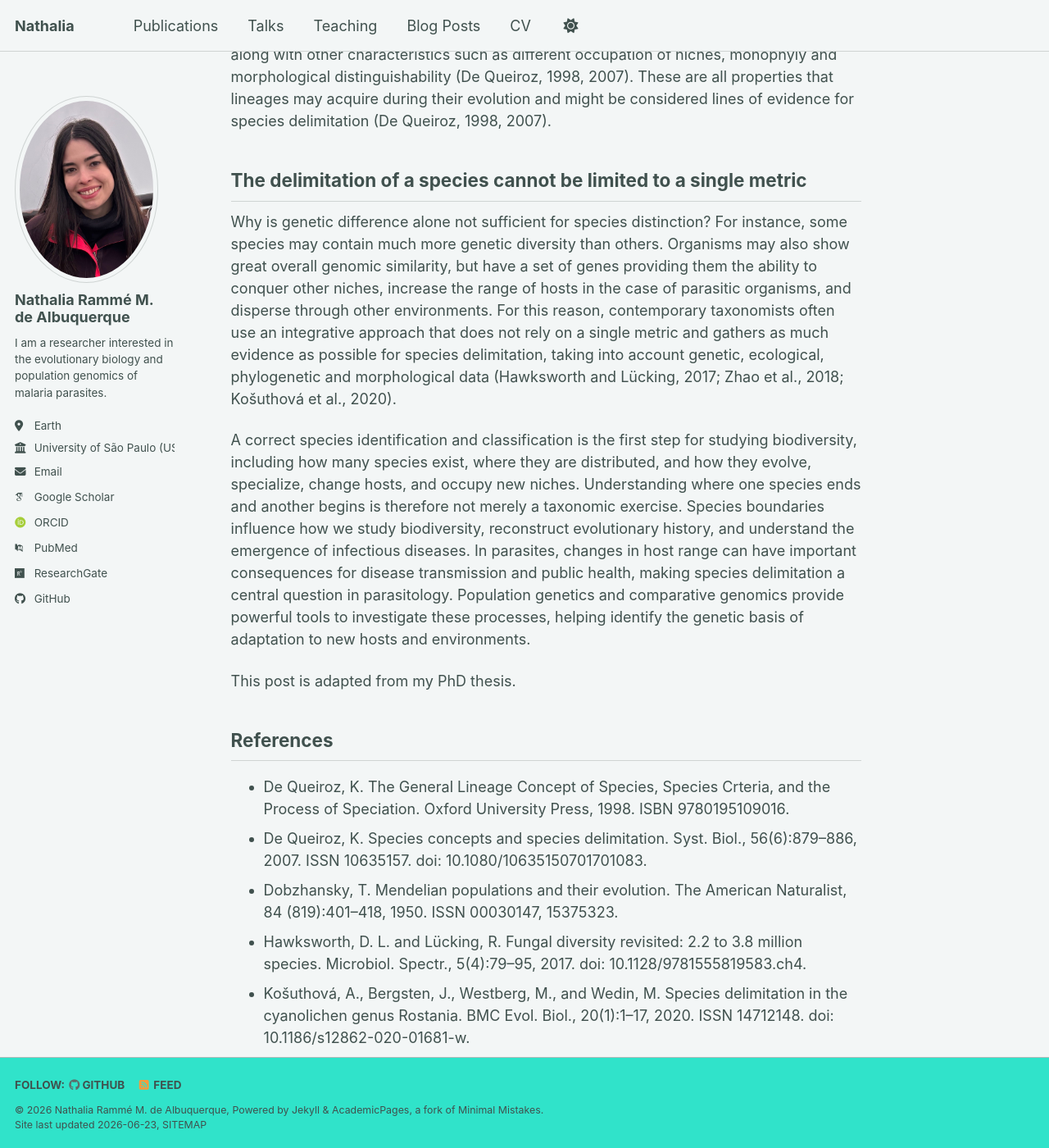
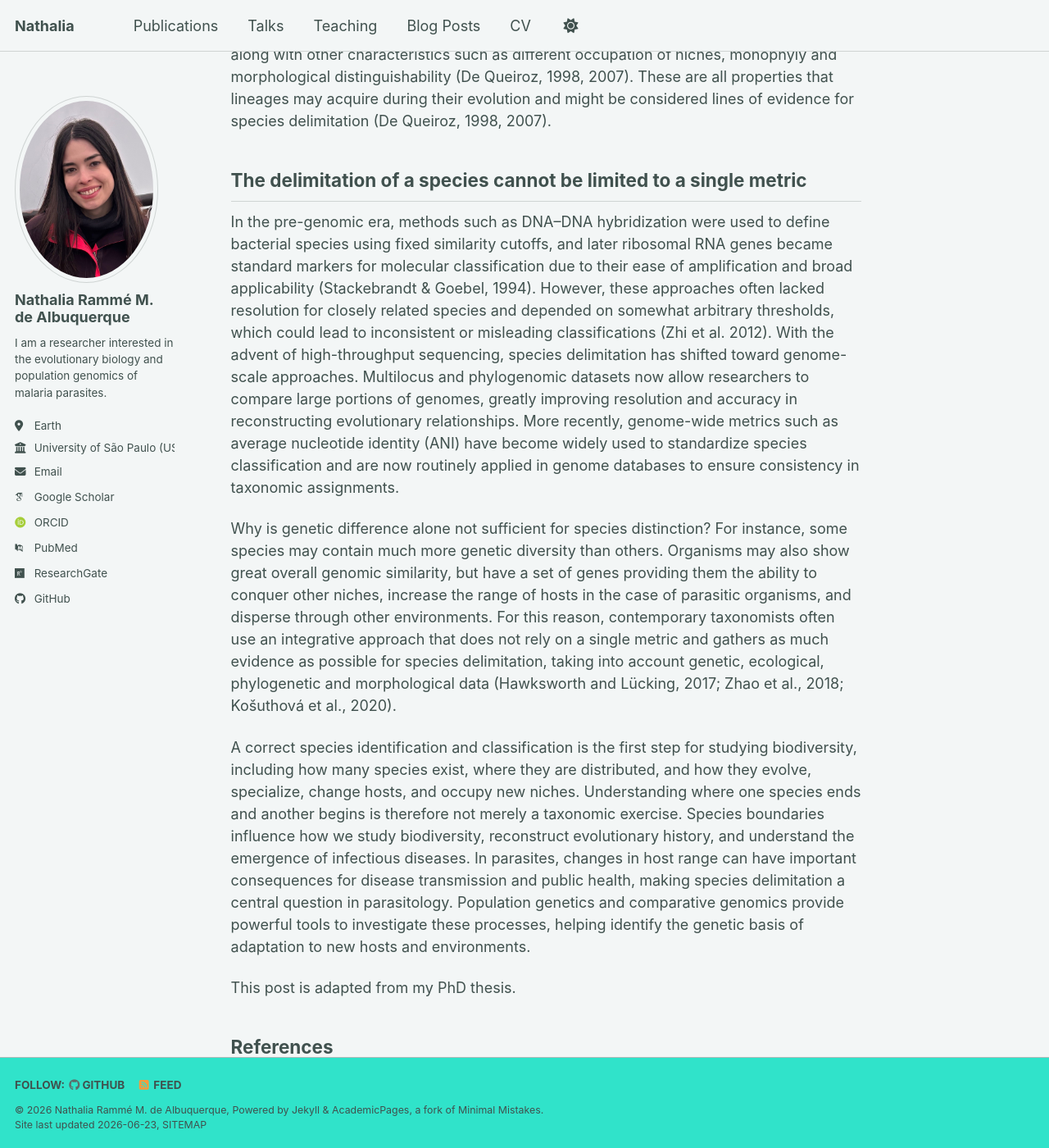
Before and after one commit to nramme/nramme.github.io, a Jekyll site: the page built from _posts/2026-06-23-blog-post-1.md, in a window 1280 px wide and 1400 px high, scrolled down 671 px. Shown: the whole window at 82% size. Built offline with Jekyll 4.4.1, drawn with Linux system fonts in a browser that asks for light colours; some web fonts are replaced; a script bundle is joined from its source files by our own code; library files that are not in the unit come from our copies; some of the changed text lies outside the part shown.

Commit message:
Update 2026-06-23-blog-post-1.md

```diff
--- a/_posts/2026-06-23-blog-post-1.md
+++ b/_posts/2026-06-23-blog-post-1.md
@@ -15,6 +15,7 @@ Speciation is a complex and continuous process, and it is not always straightfor
 
 The delimitation of a species cannot be limited to a single metric
 ---------
+In the pre-genomic era, methods such as DNA–DNA hybridization were used to define bacterial species using fixed similarity cutoffs, and later ribosomal RNA genes became standard markers for molecular classification due to their ease of amplification and broad applicability (Stackebrandt & Goebel, 1994). However, these approaches often lacked resolution for closely related species and depended on somewhat arbitrary thresholds, which could lead to inconsistent or misleading classifications (Zhi et al. 2012). With the advent of high-throughput sequencing, species delimitation has shifted toward genome-scale approaches. Multilocus and phylogenomic datasets now allow researchers to compare large portions of genomes, greatly improving resolution and accuracy in reconstructing evolutionary relationships. More recently, genome-wide metrics such as average nucleotide identity (ANI) have become widely used to standardize species classification and are now routinely applied in genome databases to ensure consistency in taxonomic assignments.
 
 Why is genetic difference alone not sufficient for species distinction? For instance, some species may contain much more genetic diversity than others. Organisms may also show great overall genomic similarity, but have a set of genes providing them the ability to conquer other niches, increase the range of hosts in the case of parasitic organisms, and disperse through other environments. For this reason, contemporary taxonomists often use an integrative approach that does not rely on a single metric and gathers as much evidence as possible for species delimitation, taking into account genetic, ecological, phylogenetic and morphological data (Hawksworth and Lücking, 2017; Zhao et al., 2018; Košuthová et al., 2020).
 
@@ -27,8 +28,10 @@ References
 * De Queiroz, K. The General Lineage Concept of Species, Species Crteria, and the Process of Speciation. Oxford University Press, 1998. ISBN 9780195109016.
 * De Queiroz, K. Species concepts and species delimitation. Syst. Biol., 56(6):879–886, 2007. ISSN 10635157. doi: 10.1080/10635150701701083.
 * Dobzhansky, T. Mendelian populations and their evolution. The American Naturalist, 84 (819):401–418, 1950. ISSN 00030147, 15375323.
+* Fox, G.E., Wisotzkey, J.D. & Jurtshuk, P. (1992) How close is close: 16S RRNA sequence identity may not be sufficient to guarantee species identity. International Journal of Systematic Bacteriology, 42(1), 166–170. https://doi.org/10.1099/00207 713-42-1-166
 * Hawksworth, D. L. and Lücking, R. Fungal diversity revisited: 2.2 to 3.8 million species. Microbiol. Spectr., 5(4):79–95, 2017. doi: 10.1128/9781555819583.ch4.
-* Košuthová, A., Bergsten, J., Westberg, M., and Wedin, M. Species delimitation in the cyanolichen genus Rostania. BMC Evol. Biol., 20(1):1–17, 2020. ISSN 14712148. doi: 10.1186/s12862-020-01681-w.
+* Košuthová, A., Bergsten, J., Westberg, M., and Wedin, M. Species delimitation in the cyanolichen genus Rostania. BMC Evol. Biol., 20(1):1–17, 2020. ISSN 14712148. doi:10.1186/s12862-020-01681-w.
 * Mayr, E. Systematics and the Origin of Species, from the Viewpoint of a Zoologist. Harvard University Press, 1942. ISBN 9780674862500.
 * Mayr, E. What Evolution Is. Basic Books, 2008. ISBN 9780465013197.
+* Stackebrandt, E. & Goebel, B.M. (1994) Taxonomic note: a place for DNA-DNA reassociation and 16S RRNA sequence analysis in the presentspecies definition in bacteriology. International Journal of Systematic Bacteriology, 44(4), 846–849. https://doi.org/10.1099/00207 713-44-4-846
 * Zhao, Y., Yi, Z., Warren, A., and Song, W. B. Species delimitation for the molecular taxonomy and ecology of the widely distributed microbial eukaryote genus euplotes (Alveolata, Ciliophora). Proceedings of the Royal Society B: Biological Sciences, 285 (1871), 2018. ISSN 14712954. doi: 10.1098/rspb.2017.2159.
```
